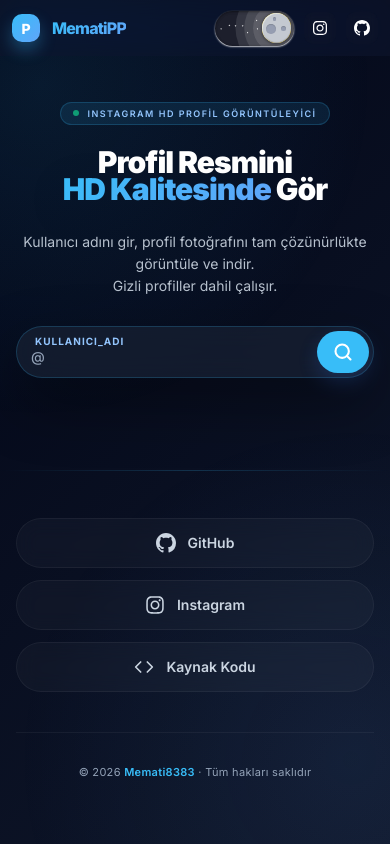
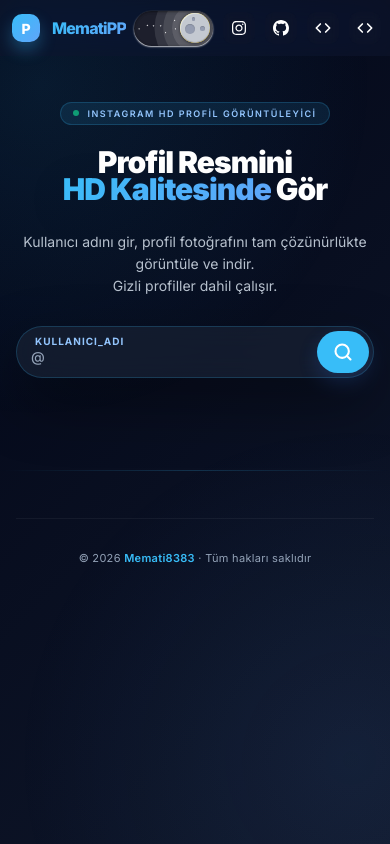
Before and after one commit to Memati8383/MematiPP, a website: page index.html in a window 390 px wide. Drawn offline with Linux system fonts and the light colour scheme.

Commit message:
style: move source code to navbar and simplify footer

```diff
--- a/index.html
+++ b/index.html
@@ -1746,6 +1746,72 @@
       .gh-btn { width: 32px; height: 32px; }
       .gh-btn svg { width: 16px; height: 16px; }
     }
+
+    /* ── Kaynak Kodu Butonu ── */
+    .src-btn {
+      width: 36px; height: 36px;
+      display: flex; align-items: center; justify-content: center;
+      border: none; background-color: transparent;
+      position: relative; border-radius: 9px;
+      cursor: pointer; transition: all .3s;
+      text-decoration: none;
+    }
+    .src-svgContainer {
+      width: 100%; height: 100%;
+      display: flex; align-items: center; justify-content: center;
+      background-color: transparent; backdrop-filter: blur(4px);
+      border-radius: 9px; transition: all .3s;
+      border: 1px solid var(--border); z-index: 2;
+    }
+    .src-BG {
+      position: absolute; content: "";
+      width: 100%; height: 100%;
+      background: linear-gradient(45deg, #38bdf8 0%, #60a5fa 100%);
+      z-index: 1; border-radius: 9px;
+      pointer-events: none; transition: all .3s;
+      opacity: 0; transform: scale(0.8);
+    }
+    .src-btn:hover .src-BG { opacity: 1; transform: scale(1); }
+    .src-btn:hover .src-svgContainer { background-color: rgba(255, 255, 255, 0.1); border-color: transparent; }
+    .src-btn svg { width: 18px; height: 18px; color: var(--text-primary); transition: all .3s; z-index: 3; }
+    .src-btn:hover svg { color: white; }
+    @media (max-width: 640px) {
+      .src-btn { width: 32px; height: 32px; }
+      .src-btn svg { width: 16px; height: 16px; }
+    }
+
+    /* ── Kaynak Kodu Butonu ── */
+    .src-btn {
+      width: 36px; height: 36px;
+      display: flex; align-items: center; justify-content: center;
+      border: none; background-color: transparent;
+      position: relative; border-radius: 9px;
+      cursor: pointer; transition: all .3s;
+      text-decoration: none;
+    }
+    .src-svgContainer {
+      width: 100%; height: 100%;
+      display: flex; align-items: center; justify-content: center;
+      background-color: transparent; backdrop-filter: blur(4px);
+      border-radius: 9px; transition: all .3s;
+      border: 1px solid var(--border); z-index: 2;
+    }
+    .src-BG {
+      position: absolute; content: "";
+      width: 100%; height: 100%;
+      background: linear-gradient(45deg, #38bdf8 0%, #60a5fa 100%);
+      z-index: 1; border-radius: 9px;
+      pointer-events: none; transition: all .3s;
+      opacity: 0; transform: scale(0.8);
+    }
+    .src-btn:hover .src-BG { opacity: 1; transform: scale(1); }
+    .src-btn:hover .src-svgContainer { background-color: rgba(255, 255, 255, 0.1); border-color: transparent; }
+    .src-btn svg { width: 18px; height: 18px; color: var(--text-primary); transition: all .3s; z-index: 3; }
+    .src-btn:hover svg { color: white; }
+    @media (max-width: 640px) {
+      .src-btn { width: 32px; height: 32px; }
+      .src-btn svg { width: 16px; height: 16px; }
+    }
   </style>
 </head>
 
@@ -1796,6 +1862,22 @@
             <svg viewBox="0 0 16 16"><path d="M8 0C3.58 0 0 3.58 0 8c0 3.54 2.29 6.53 5.47 7.59.4.07.55-.17.55-.38 0-.19-.01-.82-.01-1.49-2.01.37-2.53-.49-2.69-.94-.09-.23-.48-.94-.82-1.13-.28-.15-.68-.52-.01-.53.63-.01 1.08.58 1.23.82.72 1.21 1.87.87 2.33.66.07-.52.28-.87.51-1.07-1.78-.2-3.64-.89-3.64-3.95 0-.87.31-1.59.82-2.15-.08-.2-.36-1.02.08-2.12 0 0 .67-.21 2.2.82.64-.18 1.32-.27 2-.27.68 0 1.36.09 2 .27 1.53-1.04 2.2-.82 2.2-.82.44 1.1.16 1.92.08 2.12.51.56.82 1.27.82 2.15 0 3.07-1.87 3.75-3.65 3.95.29.25.54.73.54 1.48 0 1.07-.01 1.93-.01 2.2 0 .21.15.46.55.38A8.013 8.013 0 0016 8c0-4.42-3.58-8-8-8z"/></svg>
           </span>
           <span class="gh-BG"></span>
+        </a>
+
+        <!-- Source Code -->
+        <a href="https://github.com/Memati8383/MematiPP" target="_blank" rel="noopener" class="src-btn" title="Kaynak Kodu">
+          <span class="src-svgContainer">
+            <svg viewBox="0 0 24 24" fill="none" stroke="currentColor" stroke-width="2.5" stroke-linecap="round" stroke-linejoin="round"><polyline points="16 18 22 12 16 6"></polyline><polyline points="8 6 2 12 8 18"></polyline></svg>
+          </span>
+          <span class="src-BG"></span>
+        </a>
+
+        <!-- Source Code -->
+        <a href="https://github.com/Memati8383/MematiPP" target="_blank" rel="noopener" class="src-btn" title="Kaynak Kodu">
+          <span class="src-svgContainer">
+            <svg viewBox="0 0 24 24" fill="none" stroke="currentColor" stroke-width="2.5" stroke-linecap="round" stroke-linejoin="round"><polyline points="16 18 22 12 16 6"></polyline><polyline points="8 6 2 12 8 18"></polyline></svg>
+          </span>
+          <span class="src-BG"></span>
         </a>
       </div>
     </div>
@@ -2043,7 +2125,6 @@
     </div>
   </div>
 
-
   <!-- ═══════ TAM EKRAN GÖRÜNTÜLEYİCİ ═══════ -->
   <div id="modal" class="modal-overlay" onclick="if(event.target===this)closeModal()">
     <div class="modal-content">
@@ -2065,22 +2146,6 @@
   <!-- ═══════ ALT BİLGİ ═══════ -->
   <footer class="footer">
     <div class="footer-inner">
-
-      <div class="footer-nav">
-        <a href="https://github.com/Memati8383" target="_blank" rel="noopener" class="footer-link-premium">
-          <svg viewBox="0 0 16 16" fill="currentColor"><path d="M8 0C3.58 0 0 3.58 0 8c0 3.54 2.29 6.53 5.47 7.59.4.07.55-.17.55-.38 0-.19-.01-.82-.01-1.49-2.01.37-2.53-.49-2.69-.94-.09-.23-.48-.94-.82-1.13-.28-.15-.68-.52-.01-.53.63-.01 1.08.58 1.23.82.72 1.21 1.87.87 2.33.66.07-.52.28-.87.51-1.07-1.78-.2-3.64-.89-3.64-3.95 0-.87.31-1.59.82-2.15-.08-.2-.36-1.02.08-2.12 0 0 .67-.21 2.2.82.64-.18 1.32-.27 2-.27.68 0 1.36.09 2 .27 1.53-1.04 2.2-.82 2.2-.82.44 1.1.16 1.92.08 2.12.51.56.82 1.27.82 2.15 0 3.07-1.87 3.75-3.65 3.95.29.25.54.73.54 1.48 0 1.07-.01 1.93-.01 2.2 0 .21.15.46.55.38A8.013 8.013 0 0016 8c0-4.42-3.58-8-8-8z"/></svg>
-          GitHub
-        </a>
-        <a href="https://instagram.com/ferit22901" target="_blank" rel="noopener" class="footer-link-premium">
-          <svg viewBox="0 0 448 512" fill="currentColor"><path d="M224.1 141c-63.6 0-114.9 51.3-114.9 114.9s51.3 114.9 114.9 114.9S339 319.5 339 255.9 287.7 141 224.1 141zm0 189.6c-41.1 0-74.7-33.5-74.7-74.7s33.5-74.7 74.7-74.7 74.7 33.5 74.7 74.7-33.6 74.7-74.7 74.7zm146.4-194.3c0 14.9-12 26.8-26.8 26.8-14.9 0-26.8-12-26.8-26.8s12-26.8 26.8-26.8 26.8 12 26.8 26.8zm76.1 27.2c-1.7-35.9-9.9-67.7-36.2-93.9-26.2-26.2-58-34.4-93.9-36.2-37-2.1-147.9-2.1-184.9 0-35.8 1.7-67.6 9.9-93.9 36.1s-34.4 58-36.2 93.9c-2.1 37-2.1 147.9 0 184.9 1.7 35.9 9.9 67.7 36.2 93.9s58 34.4 93.9 36.2c37 2.1 147.9 2.1 184.9 0 35.9-1.7 67.7-9.9 93.9-36.2 26.2-26.2 34.4-58 36.2-93.9 2.1-37 2.1-147.8 0-184.8zM398.8 388c-7.8 19.6-22.9 34.7-42.6 42.6-29.5 11.7-99.5 9-132.1 9s-102.7 2.6-132.1-9c-19.6-7.8-34.7-22.9-42.6-42.6-11.7-29.5-9-99.5-9-132.1s-2.6-102.7 9-132.1c7.8-19.6 22.9-34.7 42.6-42.6 29.5-11.7 99.5-9 132.1-9s102.7-2.6 132.1 9c19.6 7.8 34.7 22.9 42.6 42.6 11.7 29.5 9 99.5 9 132.1s2.7 102.7-9 132.1z"/></svg>
-          Instagram
-        </a>
-        <a href="https://github.com/Memati8383/MematiPP" target="_blank" rel="noopener" class="footer-link-premium">
-          <svg viewBox="0 0 24 24" fill="none" stroke="currentColor" stroke-width="2" stroke-linecap="round" stroke-linejoin="round"><polyline points="16 18 22 12 16 6"></polyline><polyline points="8 6 2 12 8 18"></polyline></svg>
-          Kaynak Kodu
-        </a>
-      </div>
-
       <div class="footer-bottom">
         <p class="footer-copy">
           © 2026 <a href="https://github.com/Memati8383" target="_blank">Memati8383</a> · Tüm hakları saklıdır
```
